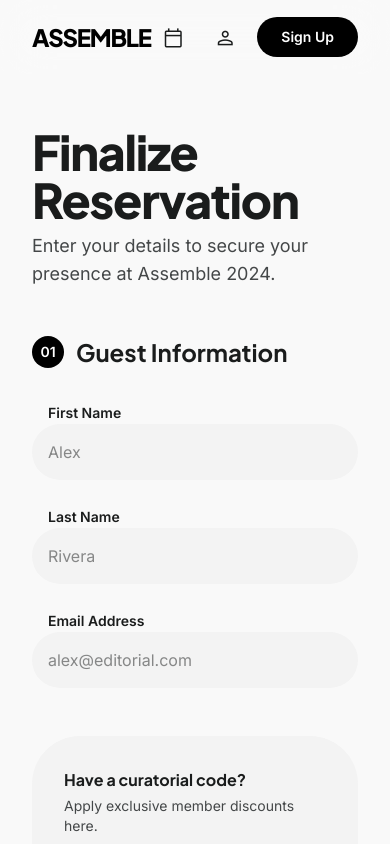
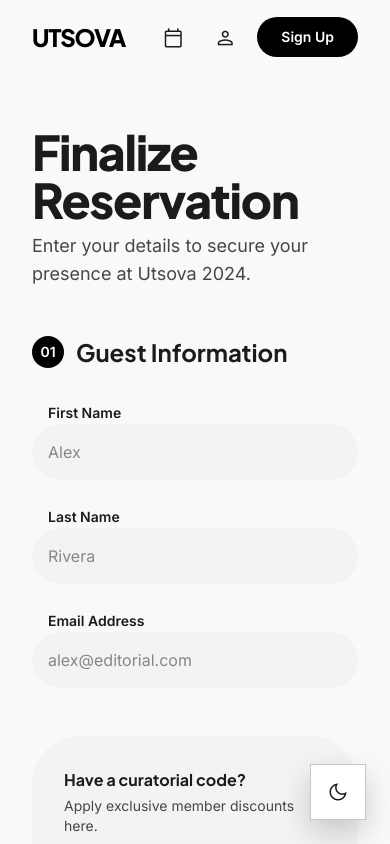
Before and after one commit to Nickhasntlost/Recursion-7.0_Protocol-7, a React (Vite) app: page /checkout in a window 390 px wide. Shown: the top 844 px of the page. Built offline with nearby package versions, Linux system fonts and the light colour scheme.

Commit message:
Update UI, theming, and navbar interactions

```diff
--- a/index.html
+++ b/index.html
@@ -4,7 +4,7 @@
     <meta charset="UTF-8" />
     <link rel="icon" type="image/svg+xml" href="/favicon.svg" />
     <meta name="viewport" content="width=device-width, initial-scale=1.0" />
-    <title>Assemble — The Digital Curator</title>
+    <title>Utsova — The Digital Curator</title>
     <link rel="preconnect" href="https://fonts.googleapis.com" />
     <link rel="preconnect" href="https://fonts.gstatic.com" crossorigin />
     <link href="https://fonts.googleapis.com/css2?family=Plus+Jakarta+Sans:wght@400;500;600;700;800&family=Inter:wght@300;400;500;600&display=swap" rel="stylesheet" />
--- a/package.json
+++ b/package.json
@@ -1,5 +1,5 @@
 {
-  "name": "assemble-app",
+  "name": "Utsova-app",
   "private": true,
   "version": "0.0.0",
   "type": "module",
--- a/src/components/Footer.jsx
+++ b/src/components/Footer.jsx
@@ -6,7 +6,7 @@ export default function Footer() {
       <div className="grid grid-cols-1 md:grid-cols-4 gap-12 max-w-[1440px] mx-auto">
         <div className="md:col-span-1">
           <Link to="/" className="text-4xl font-black text-black mb-4 uppercase tracking-tighter block font-[family-name:var(--font-family-headline)]">
-            ASSEMBLE
+            Utsova
           </Link>
           <p className="text-xs tracking-widest uppercase text-zinc-400 leading-loose">
             The Digital Curator.<br />Every experience is a marquee occasion.
@@ -38,7 +38,7 @@ export default function Footer() {
         </div>
       </div>
       <div className="max-w-[1440px] mx-auto mt-20 pt-8 border-t border-zinc-100 flex flex-col md:flex-row justify-between items-center gap-6">
-        <p className="text-xs tracking-widest uppercase text-zinc-400">© 2024 ASSEMBLE. THE DIGITAL CURATOR.</p>
+        <p className="text-xs tracking-widest uppercase text-zinc-400">© 2024 Utsova. THE DIGITAL CURATOR.</p>
         <div className="flex gap-8">
           <span className="material-symbols-outlined text-zinc-400 hover:text-black cursor-pointer">language</span>
           <span className="material-symbols-outlined text-zinc-400 hover:text-black cursor-pointer">nightlight</span>
--- a/src/components/Layout.jsx
+++ b/src/components/Layout.jsx
@@ -1,5 +1,6 @@
 import { Outlet, useLocation } from 'react-router-dom'
 import { motion, AnimatePresence } from 'framer-motion'
+import { useEffect, useState } from 'react'
 import Navbar from './Navbar'
 import Footer from './Footer'
 
@@ -11,6 +12,23 @@ const pageVariants = {
 
 export default function Layout() {
   const location = useLocation()
+  const [theme, setTheme] = useState(() => {
+    if (typeof window === 'undefined') return 'light'
+    const stored = window.localStorage.getItem('eventra-theme')
+    if (stored === 'light' || stored === 'dark') return stored
+    return window.matchMedia('(prefers-color-scheme: dark)').matches ? 'dark' : 'light'
+  })
+
+  useEffect(() => {
+    const root = document.documentElement
+    root.classList.remove('theme-light', 'theme-dark')
+    root.classList.add(theme === 'dark' ? 'theme-dark' : 'theme-light')
+    window.localStorage.setItem('eventra-theme', theme)
+  }, [theme])
+
+  const toggleTheme = () => {
+    setTheme(prev => (prev === 'dark' ? 'light' : 'dark'))
+  }
 
   return (
     <div className="bg-surface text-on-surface min-h-screen selection:bg-secondary-container selection:text-on-secondary-container">
@@ -29,6 +47,17 @@ export default function Layout() {
         </motion.main>
       </AnimatePresence>
       <Footer />
+
+      <button
+        type="button"
+        aria-label={theme === 'dark' ? 'Switch to light mode' : 'Switch to dark mode'}
+        onClick={toggleTheme}
+        className="fixed right-6 bottom-6 z-[80] h-14 w-14 border border-outline-variant bg-surface-container-lowest text-on-surface rounded-none flex items-center justify-center shadow-[0_12px_30px_rgba(0,0,0,0.18)] transition-all hover:scale-105 active:scale-95"
+      >
+        <span className="material-symbols-outlined text-[30px]">
+          {theme === 'dark' ? 'light_mode' : 'dark_mode'}
+        </span>
+      </button>
     </div>
   )
 }
--- a/src/components/Navbar.jsx
+++ b/src/components/Navbar.jsx
@@ -1,9 +1,36 @@
 import { Link, useLocation } from 'react-router-dom'
 import { motion } from 'framer-motion'
+import { useEffect, useState } from 'react'
+
+const heroEventTabs = [
+  { icon: 'restaurant', label: 'Dining', to: '/category/dining' },
+  { icon: 'mic', label: 'Open Mic', to: '/category/open-mic' },
+  { icon: 'movie', label: 'Cinema', to: '/category/cinema' },
+  { icon: 'theater_comedy', label: 'Concerts', to: '/category/concerts' },
+  { icon: 'sports_basketball', label: 'Sports Events', to: '/category/sports' },
+  { icon: 'code', label: 'Competitions', to: '/category/hackathons' },
+]
 
 export default function Navbar() {
   const location = useLocation()
   const isHome = location.pathname === '/'
+  const [showHeroTabs, setShowHeroTabs] = useState(false)
+
+  useEffect(() => {
+    if (!isHome) {
+      setShowHeroTabs(false)
+      return
+    }
+
+    const handleHeroNavToggle = (event) => {
+      setShowHeroTabs(Boolean(event.detail?.visible))
+    }
+
+    window.addEventListener('hero-subnav-toggle', handleHeroNavToggle)
+    return () => {
+      window.removeEventListener('hero-subnav-toggle', handleHeroNavToggle)
+    }
+  }, [isHome])
 
   return (
     <motion.nav
@@ -13,11 +40,11 @@ export default function Navbar() {
       className="fixed top-0 w-full z-50 bg-surface/70 backdrop-blur-xl"
     >
       <div className="flex justify-between items-center px-8 py-4 w-full max-w-[1440px] mx-auto">
-        <div className="flex items-center gap-12">
+        <div className="flex items-center gap-4 w-full">
           <Link to="/" className="text-2xl font-black tracking-tighter text-black uppercase font-[family-name:var(--font-family-headline)]">
-            assemble
+            Utsova
           </Link>
-          {isHome && (
+          {isHome && !showHeroTabs && (
             <div className="hidden md:flex items-center bg-surface-container-low px-4 py-2 rounded-full w-[400px] border border-transparent focus-within:bg-surface-container-lowest focus-within:border-secondary-container transition-all">
               <span className="material-symbols-outlined text-on-surface-variant mr-2">search</span>
               <input
@@ -32,11 +59,36 @@ export default function Navbar() {
               </button>
             </div>
           )}
+
+          {isHome && showHeroTabs && (
+            <motion.div
+              initial={{ opacity: 0, y: -10 }}
+              animate={{ opacity: 1, y: 0 }}
+              transition={{ duration: 0.28, ease: [0.25, 0.1, 0.25, 1] }}
+              className="ml-4 flex-1"
+            >
+              <div className="no-scrollbar flex items-center gap-2 overflow-x-auto">
+                {heroEventTabs.map(item => (
+                  <Link key={item.label} to={item.to}>
+                    <motion.div
+                      className="shrink-0 flex items-center gap-2 px-4 py-2 rounded-full bg-surface-container-low text-on-surface hover:bg-surface-container-high transition-colors"
+                      whileHover={{ y: -1, scale: 1.02 }}
+                      whileTap={{ scale: 0.98 }}
+                    >
+                      <span className="material-symbols-outlined text-[18px] text-primary">{item.icon}</span>
+                      <span className="text-xs font-black tracking-wide uppercase">{item.label}</span>
+                    </motion.div>
+                  </Link>
+                ))}
               </div>
-        <div className="flex items-center gap-6">
+            </motion.div>
+          )}
+
+          {(!isHome || !showHeroTabs) && (
+            <div className="flex items-center gap-6 ml-auto">
               <div className="hidden lg:flex items-center gap-6 font-[family-name:var(--font-family-headline)] font-bold tracking-tight text-sm">
                 <Link to="/" className={`${isHome ? 'text-black border-b-2 border-black pb-1' : 'text-zinc-500 hover:text-black transition-colors'}`}>
-              London
+                  Home
                 </Link>
                 <Link to="/my-bookings" className="text-zinc-500 hover:text-black transition-colors">
                   My Bookings
@@ -57,6 +109,8 @@ export default function Navbar() {
                 </button>
               </div>
             </div>
+          )}
+        </div>
       </div>
     </motion.nav>
   )
--- a/src/index.css
+++ b/src/index.css
@@ -73,6 +73,118 @@
   }
 }
 
+:root,
+.theme-light {
+  --color-surface: #f9f9f9;
+  --color-surface-dim: #dadada;
+  --color-surface-bright: #f9f9f9;
+  --color-surface-container: #eeeeee;
+  --color-surface-container-low: #f3f3f3;
+  --color-surface-container-high: #e8e8e8;
+  --color-surface-container-highest: #e2e2e2;
+  --color-surface-container-lowest: #ffffff;
+  --color-surface-variant: #e2e2e2;
+  --color-surface-tint: #5f5e5e;
+
+  --color-primary: #000000;
+  --color-primary-container: #1c1b1b;
+  --color-primary-fixed: #e5e2e1;
+  --color-primary-fixed-dim: #c8c6c5;
+  --color-on-primary: #ffffff;
+  --color-on-primary-container: #858383;
+  --color-on-primary-fixed: #1c1b1b;
+  --color-on-primary-fixed-variant: #474646;
+  --color-inverse-primary: #c8c6c5;
+
+  --color-secondary: #5b6300;
+  --color-secondary-container: #dfeb72;
+  --color-secondary-fixed: #dfeb72;
+  --color-secondary-fixed-dim: #c3ce5a;
+  --color-on-secondary: #ffffff;
+  --color-on-secondary-container: #616a00;
+  --color-on-secondary-fixed: #1a1d00;
+  --color-on-secondary-fixed-variant: #444b00;
+
+  --color-tertiary: #000000;
+  --color-tertiary-container: #1b1c1c;
+  --color-tertiary-fixed: #e3e2e2;
+  --color-tertiary-fixed-dim: #c7c6c6;
+  --color-on-tertiary: #ffffff;
+  --color-on-tertiary-container: #848484;
+  --color-on-tertiary-fixed: #1b1c1c;
+  --color-on-tertiary-fixed-variant: #464747;
+
+  --color-error: #ba1a1a;
+  --color-error-container: #ffdad6;
+  --color-on-error: #ffffff;
+  --color-on-error-container: #93000a;
+
+  --color-background: #f9f9f9;
+  --color-on-background: #1a1c1c;
+  --color-on-surface: #1a1c1c;
+  --color-on-surface-variant: #444748;
+  --color-inverse-surface: #2f3131;
+  --color-inverse-on-surface: #f1f1f1;
+  --color-outline: #747878;
+  --color-outline-variant: #c4c7c7;
+}
+
+.theme-dark {
+  --color-surface: #070708;
+  --color-surface-dim: #0d0d10;
+  --color-surface-bright: #17181b;
+  --color-surface-container: #121316;
+  --color-surface-container-low: #181a1f;
+  --color-surface-container-high: #20232a;
+  --color-surface-container-highest: #2b3038;
+  --color-surface-container-lowest: #0f1013;
+  --color-surface-variant: #22262d;
+  --color-surface-tint: #c0c5ce;
+
+  --color-primary: #f5f7fa;
+  --color-primary-container: #e4e7ec;
+  --color-primary-fixed: #2a2e35;
+  --color-primary-fixed-dim: #23262d;
+  --color-on-primary: #090a0c;
+  --color-on-primary-container: #f2f4f7;
+  --color-on-primary-fixed: #eef1f5;
+  --color-on-primary-fixed-variant: #d8dde5;
+  --color-inverse-primary: #131417;
+
+  --color-secondary: #d8e86a;
+  --color-secondary-container: #d8e86a;
+  --color-secondary-fixed: #d8e86a;
+  --color-secondary-fixed-dim: #c8d85f;
+  --color-on-secondary: #0c0e07;
+  --color-on-secondary-container: #0c0e07;
+  --color-on-secondary-fixed: #0c0e07;
+  --color-on-secondary-fixed-variant: #0c0e07;
+
+  --color-tertiary: #f5f7fa;
+  --color-tertiary-container: #2a2e35;
+  --color-tertiary-fixed: #3a404a;
+  --color-tertiary-fixed-dim: #313641;
+  --color-on-tertiary: #090a0c;
+  --color-on-tertiary-container: #eef1f5;
+  --color-on-tertiary-fixed: #f5f7fa;
+  --color-on-tertiary-fixed-variant: #d8dde5;
+
+  --color-error: #ff8b82;
+  --color-error-container: #5f1110;
+  --color-on-error: #2b0202;
+  --color-on-error-container: #ffd2ce;
+
+  --color-background: #070708;
+  --color-on-background: #f1f3f6;
+  --color-on-surface: #f1f3f6;
+  --color-on-surface-variant: #a8adb8;
+  --color-inverse-surface: #f1f3f6;
+  --color-inverse-on-surface: #0b0c10;
+  --color-outline: #5b606a;
+  --color-outline-variant: #343840;
+  color-scheme: dark;
+}
+
 .material-symbols-outlined {
   font-variation-settings: 'FILL' 0, 'wght' 300, 'GRAD' 0, 'opsz' 24;
   vertical-align: middle;
@@ -81,8 +193,9 @@
 
 body {
   font-family: 'Inter', sans-serif;
-  background-color: #f9f9f9;
-  color: #1a1c1c;
+  background-color: var(--color-background);
+  color: var(--color-on-background);
+  transition: background-color 0.3s ease, color 0.3s ease;
 }
 
 h1, h2, h3 {
@@ -109,3 +222,22 @@ h1, h2, h3 {
   display: grid;
   grid-template-columns: 200px repeat(14, 1fr);
 }
+
+/* Ensure older hardcoded utility classes stay consistent in dark mode. */
+.theme-dark [class~='bg-white'] { background-color: #161b25 !important; }
+.theme-dark [class~='bg-black'] { background-color: #f2f4f7 !important; }
+.theme-dark [class~='text-black'] { color: #eef1f5 !important; }
+.theme-dark [class~='text-white'] { color: #090b0f !important; }
+
+.theme-dark [class~='bg-white'] { background-color: #16181d !important; }
+.theme-dark [class~='bg-zinc-100'] { background-color: #1e2128 !important; }
+.theme-dark [class~='bg-zinc-200'] { background-color: #272b33 !important; }
+.theme-dark [class~='text-zinc-400'] { color: #9197a3 !important; }
+.theme-dark [class~='text-zinc-500'] { color: #a4aab6 !important; }
+.theme-dark [class~='text-zinc-600'] { color: #b3b8c1 !important; }
+.theme-dark [class~='border-zinc-100'] { border-color: #2a2f37 !important; }
+
+.theme-dark [class~='hover:bg-white']:hover { background-color: #20242b !important; }
+.theme-dark [class~='hover:bg-zinc-100']:hover { background-color: #2a2f38 !important; }
+.theme-dark [class~='hover:bg-zinc-200']:hover { background-color: #333842 !important; }
+.theme-dark [class~='hover:text-black']:hover { color: #ffffff !important; }
--- a/src/pages/CheckoutPage.jsx
+++ b/src/pages/CheckoutPage.jsx
@@ -14,7 +14,7 @@ export default function CheckoutPage() {
         >
           <header className="space-y-2">
             <h1 className="text-5xl font-extrabold font-[family-name:var(--font-family-headline)] tracking-tight">Finalize Reservation</h1>
-            <p className="text-on-surface-variant text-lg">Enter your details to secure your presence at Assemble 2024.</p>
+            <p className="text-on-surface-variant text-lg">Enter your details to secure your presence at Utsova 2024.</p>
           </header>
 
           {/* Guest Details */}
@@ -122,7 +122,7 @@ export default function CheckoutPage() {
                 </div>
                 <div className="space-y-1">
                   <span className="bg-secondary-container text-on-secondary-fixed text-[10px] font-black px-2 py-0.5 rounded-full uppercase tracking-widest">Selected Event</span>
-                  <h3 className="text-xl font-bold font-[family-name:var(--font-family-headline)] leading-tight">Assemble: Visual Frontiers 2024</h3>
+                  <h3 className="text-xl font-bold font-[family-name:var(--font-family-headline)] leading-tight">Utsova: Visual Frontiers 2024</h3>
                   <p className="text-sm text-on-surface-variant">The Modern Wing • Oct 24, 19:30</p>
                 </div>
               </div>
--- a/src/pages/ConfirmationPage.jsx
+++ b/src/pages/ConfirmationPage.jsx
@@ -20,7 +20,7 @@ export default function ConfirmationPage() {
           <span className="material-symbols-outlined text-on-secondary-container text-5xl" style={{ fontVariationSettings: "'FILL' 1" }}>check_circle</span>
         </motion.div>
         <h1 className="font-[family-name:var(--font-family-headline)] font-black text-6xl md:text-8xl tracking-tighter text-primary mb-4">You're In.</h1>
-        <p className="text-on-surface-variant text-lg max-w-md font-medium">Your entry to the Assemble collection is confirmed. We've sent a copy to your email.</p>
+        <p className="text-on-surface-variant text-lg max-w-md font-medium">Your entry to the Utsova collection is confirmed. We've sent a copy to your email.</p>
       </motion.div>
 
       {/* Ticket Card */}
--- a/src/pages/WaitlistPage.jsx
+++ b/src/pages/WaitlistPage.jsx
@@ -11,7 +11,7 @@ export default function WaitlistPage() {
         animate={{ opacity: 1, y: 0 }}
         transition={{ duration: 0.5 }}
       >
-        <h1 className="font-[family-name:var(--font-family-headline)] text-4xl md:text-5xl font-extrabold tracking-tight text-primary">Assemble</h1>
+        <h1 className="font-[family-name:var(--font-family-headline)] text-4xl md:text-5xl font-extrabold tracking-tight text-primary">Utsova</h1>
         <p className="text-on-surface-variant font-medium">Digital Arts Summit 2024</p>
       </motion.header>
 
```
Also changed, not shown: src/pages/EventDetailPage.jsx (+6 -6 lines), src/pages/HomePage.jsx (+13 -4 lines), 1 other file (tests, documents, lock files or other folders). Lines whose indentation alone changed are shown as unchanged.
